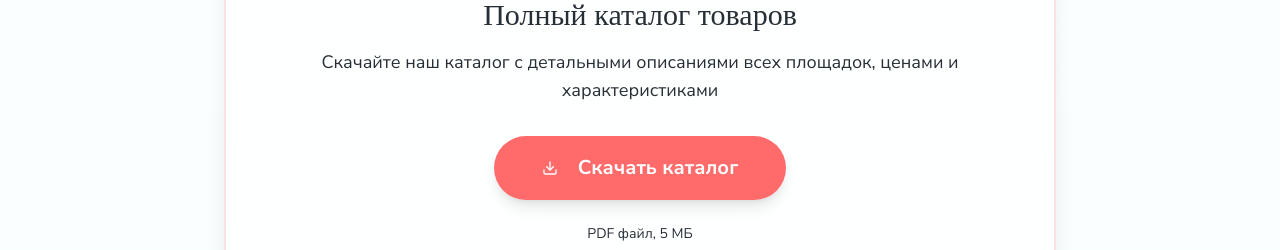
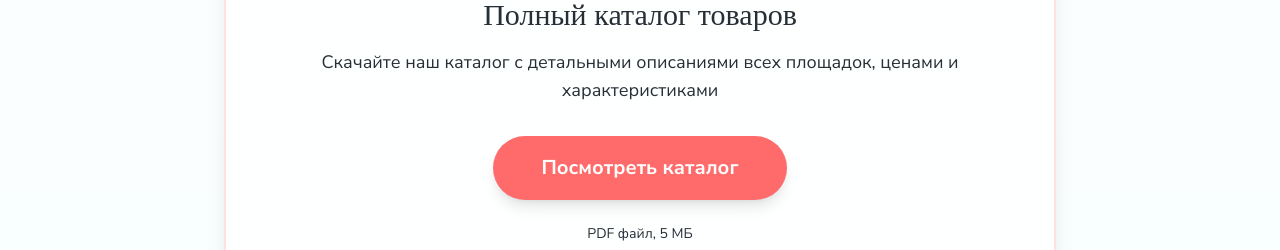
Before and after one commit to pr-poehali-dev/playground-ecommerce, a React (Vite) app: page / in a window 1280 px wide. Shown: the part 1220-1470 px from the top of the page. Built offline with nearby package versions, Linux system fonts and the light colour scheme.

Commit message:
Обновление 1 компонентов

```diff
--- a/src/components/Catalog.tsx
+++ b/src/components/Catalog.tsx
@@ -25,10 +25,7 @@ export default function Catalog() {
             <Button
               size="lg"
               className="bg-primary hover:bg-primary/90 text-primary-foreground font-bold text-xl h-16 px-12 rounded-full shadow-lg hover:shadow-xl transition-all hover:scale-105"
-            >
-              <Icon name="Download" size={28} className="mr-3" />
-              Скачать каталог
-            </Button>
+            >Посмотреть каталог</Button>
 
             <p className="text-sm text-muted-foreground mt-6">
               PDF файл, 5 МБ
```
